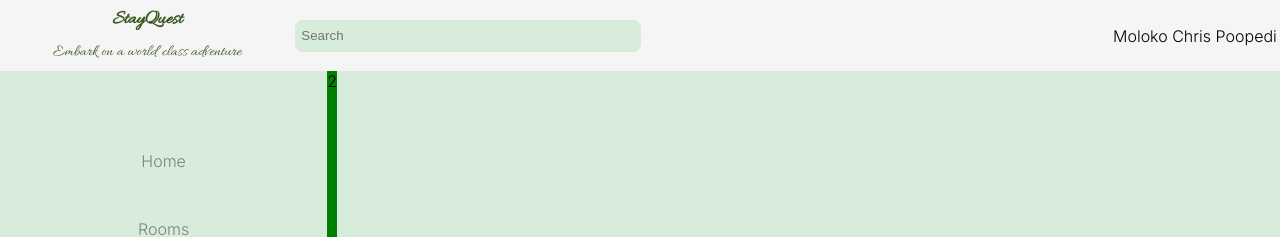
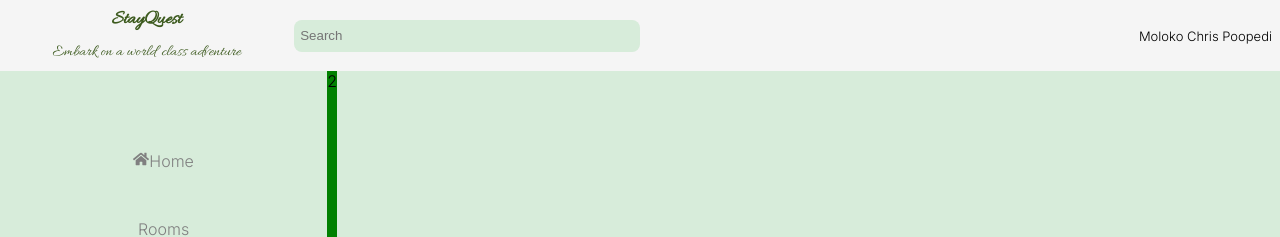
Before and after one commit to molokochris/StayQuest-Hotel, a React (Vite) app: page /admin/Dash in a window 1280 px wide. Shown: the top 237 px of the page. Built offline with nearby package versions, Linux system fonts and the light colour scheme; a web font is replaced by a local one.

Commit message:
admin dash

```diff
--- a/package.json
+++ b/package.json
@@ -4,10 +4,10 @@
   "version": "0.0.0",
   "type": "module",
   "dependencies": {
+    "@react-icons/all-files": "^4.1.0",
     "firebase": "^9.23.0",
     "react": "^18.2.0",
     "react-dom": "^18.2.0",
-    "react-icons": "^4.10.1",
     "react-router-dom": "^6.14.0",
     "router": "^1.3.8"
   },
--- a/src/Pages/Admin/Dash.jsx
+++ b/src/Pages/Admin/Dash.jsx
@@ -1,5 +1,6 @@
 import React from "react";
 import "../../assets/stylesheets/admin.css";
+import { FaHome } from "@react-icons/all-files/fa/FaHome";
 
 export default function Dash() {
   return (
@@ -22,7 +23,10 @@ export default function Dash() {
       <div className="main">
         <div className="side-menu">
           <ul className="menu-list">
-            <li className="opt">Home</li>
+            <li className="opt">
+              <FaHome />
+              Home
+            </li>
             <li className="opt">Rooms</li>
             <li className="opt">Guest</li>
             <li className="opt">Booking</li>
--- a/src/assets/stylesheets/admin.css
+++ b/src/assets/stylesheets/admin.css
@@ -60,6 +60,8 @@ button {
     flex-direction: column;
 }
 nav {
+    position: sticky;
+    top: 0;
     width: 100%;
     background-color: whitesmoke;
     /* text-align: center; */
@@ -106,7 +108,10 @@ nav {
     align-items: center;
     justify-content: flex-end;
     width: 50em;
-    padding-right: .2em;
+    padding-right: .5em;
+}
+.admin-name {
+    font-size: small;
 }
 .main {
     display: flex;
```
Also changed, not shown: 1 other file (tests, documents, lock files or other folders).
